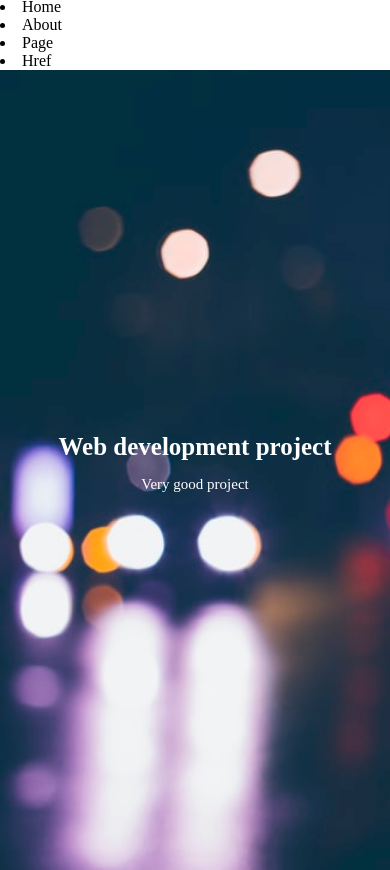
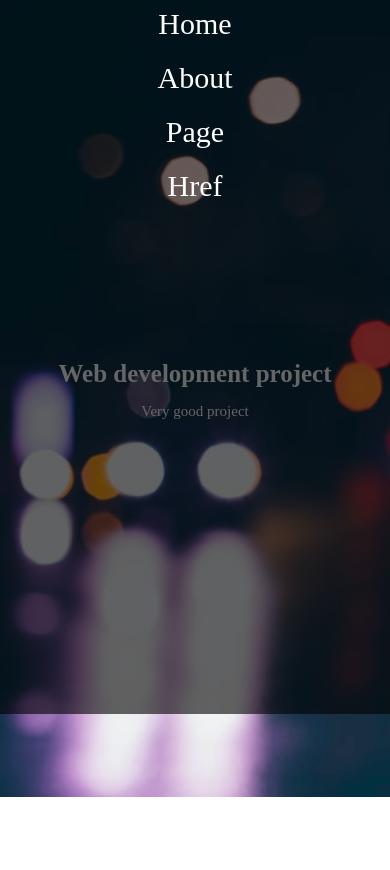
Before and after one commit to armen-arakelyan/gitHub, a plain HTML site: page index.html in a window 390 px wide. Shown: the part 83-953 px from the top of the page. After the commit the page ends 880 px from the top, so only its background shows below. Drawn offline with Linux system fonts and the light colour scheme.

Commit message:
Update style.css

```diff
--- a/style.css
+++ b/style.css
@@ -8,15 +8,16 @@ nav{
     justify-content: space-around;
     color:#5f5f5f;
     margin-top: 20px;
-    border-bottom: 1px solid black;
     height:60px;
+}
+li{
+    list-style-type: none;
 }
 .logo{
     font-size: 25px;
     cursor: pointer;
 }
 .nav-content{
-    list-style-type: none;
     font-size:25px;
     cursor: pointer;
     justify-content: center;
@@ -48,11 +49,28 @@ main{
 .main-text b{
     font-size: 40px;
 }
+.hamburger-menu{
+    width:100%;
+    height:85%;
+    background: rgb(0,0,0,0.6);
+    position: absolute;
+    display: none;
+    text-align: center;
+}
+.hamburger-menu li{
+    color:white;
+    font-size: 30px;
+    padding: 10px;
+    cursor: pointer;
+}
 @media only screen and (max-width:750px) {
     .nav-content li{
         display: none;
     }
     .nav-content span{
+        display: block;
+    }
+    .hamburger-menu{
         display: block;
     }
 }
```
